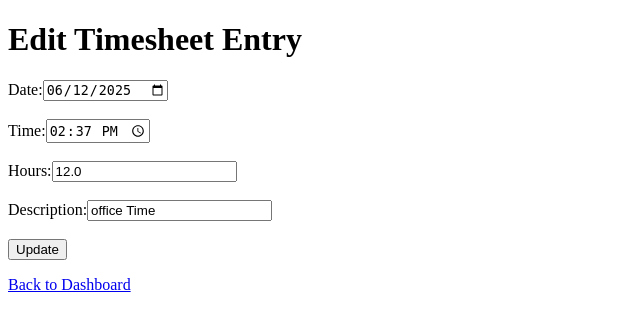
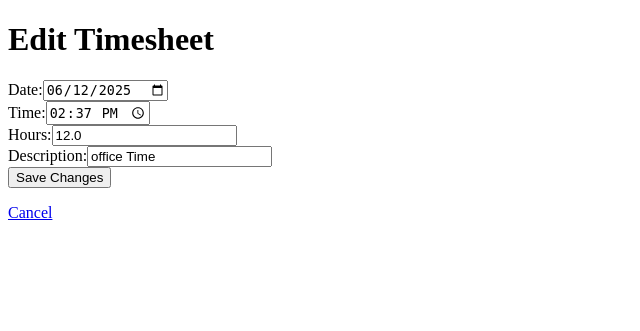
Before and after one commit to Dispatch-hub/asc-timesheet, a Flask app: page /edit/1 in a window 1280 px wide. Shown: the top 331 px of the page, without its empty margins (0-640 px from the left). Run offline with Flask 3, Linux system fonts and the light colour scheme; data comes from the database, SQL or seed files in the repository.

Commit message:
Add edit timesheet feature

```diff
--- a/app.py
+++ b/app.py
@@ -255,6 +255,26 @@ def view(user):
     rows = c.fetchall()
     conn.close()
     return render_template('view_timesheets.html', user=user, rows=rows)
+@app.route('/edit/<int:entry_id>', methods=['GET', 'POST'])
+def edit_timesheet(entry_id):
+    conn = sqlite3.connect(DB_PATH)
+    c = conn.cursor()
+    if request.method == 'POST':
+        new_date = request.form['date']
+        new_time = request.form['time']
+        new_hours = request.form['hours']
+        new_desc = request.form['description']
+        c.execute("UPDATE timesheets SET date=?, time=?, hours_worked=?, description=? WHERE id=?",
+                  (new_date, new_time, new_hours, new_desc, entry_id))
+        conn.commit()
+        conn.close()
+        flash("Timesheet updated!", "success")
+        return redirect(url_for('dashboard'))
+    else:
+        c.execute("SELECT date, time, hours_worked, description FROM timesheets WHERE id=?", (entry_id,))
+        row = c.fetchone()
+        conn.close()
+        return render_template('edit_timesheet.html', entry_id=entry_id, entry=row)
 
 if __name__ == "__main__":
     app.run(debug=False, host="0.0.0.0")
--- a/templates/edit_timesheet.html
+++ b/templates/edit_timesheet.html
@@ -1,15 +1,17 @@
 <!DOCTYPE html>
 <html>
-<head><title>Edit Timesheet</title></head>
+<head>
+  <title>Edit Timesheet Entry</title>
+</head>
 <body>
-  <h1>Edit Timesheet Entry</h1>
-  <form method="post">
-    <label>Date:</label><input type="date" name="date" value="{{ entry[0] }}"><br><br>
-    <label>Time:</label><input type="time" name="time" value="{{ entry[1] }}"><br><br>
-    <label>Hours:</label><input type="number" name="hours" step="0.1" value="{{ entry[2] }}"><br><br>
-    <label>Description:</label><input type="text" name="description" value="{{ entry[3] }}"><br><br>
-    <button type="submit">Update</button>
+  <h1>Edit Timesheet</h1>
+  <form method="POST">
+    <label>Date:</label><input type="date" name="date" value="{{ entry[0] }}"><br>
+    <label>Time:</label><input type="time" name="time" value="{{ entry[1] }}"><br>
+    <label>Hours:</label><input type="number" step="0.1" name="hours" value="{{ entry[2] }}"><br>
+    <label>Description:</label><input name="description" value="{{ entry[3] }}"><br>
+    <button type="submit">Save Changes</button>
   </form>
-  <p><a href="{{ url_for('dashboard') }}">Back to Dashboard</a></p>
+  <p><a href="{{ url_for('dashboard') }}">Cancel</a></p>
 </body>
 </html>
```
